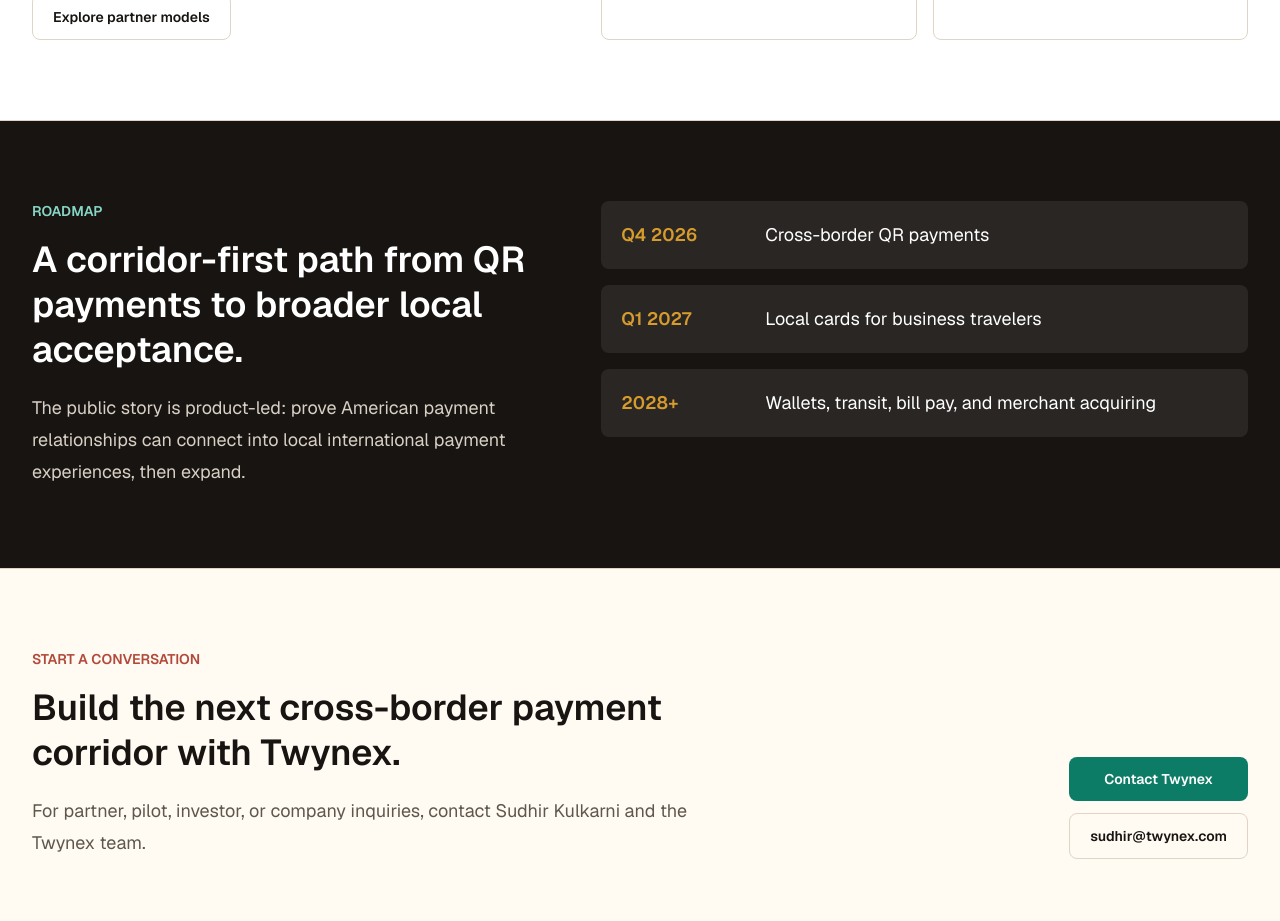
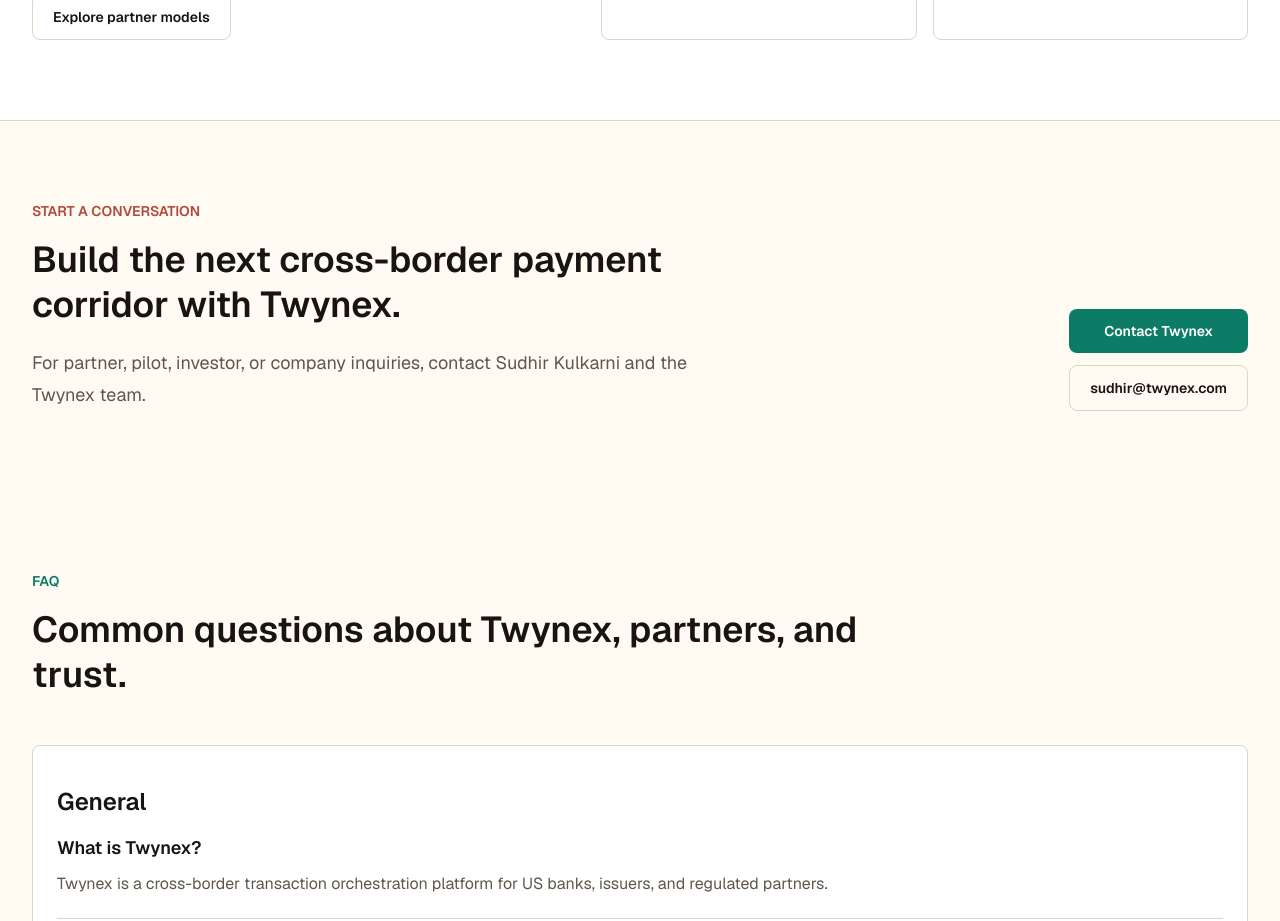
Before and after one commit to dev-tokn/twynex, a Next.js app: page / in a window 1280 px wide. Shown: the part 4420-5341 px from the top of the page. Built offline with nearby package versions, Linux system fonts and the light colour scheme.

Commit message:
Remove roadmap from landing page

```diff
--- a/src/app/page.tsx
+++ b/src/app/page.tsx
@@ -10,7 +10,6 @@
 import { Metric } from "@/components/ui/metric";
 import { CorridorConsole } from "@/components/twynex/corridor-console";
 import { ProcessSteps } from "@/components/twynex/process-steps";
-import { Roadmap } from "@/components/twynex/roadmap";
 import {
   contact,
   faqGroups,
@@ -19,7 +18,6 @@
   metrics,
   partnerTypes,
   problemPoints,
-  roadmap,
   serviceModules,
   trustPoints,
   whatTwynexDoes,
@@ -204,24 +202,6 @@
         </div>
       </Section>
 
-      <Section id="roadmap" tone="dark">
-        <div className="grid gap-10 lg:grid-cols-[0.9fr_1.1fr]">
-          <Reveal>
-            <Eyebrow tone="mint">Roadmap</Eyebrow>
-            <h2 className="mt-4 text-4xl font-semibold leading-tight">
-              A corridor-first path from QR payments to broader local acceptance.
-            </h2>
-            <p className="mt-5 text-lg leading-8 text-panel-muted">
-              The public story is product-led: prove American payment relationships
-              can connect into local international payment experiences, then expand.
-            </p>
-          </Reveal>
-          <Reveal delay={0.1}>
-            <Roadmap items={roadmap} />
-          </Reveal>
-        </div>
-      </Section>
-
       <section id="contact" className="bg-background">
         <div className="mx-auto max-w-7xl px-5 py-16 sm:px-8 lg:py-20">
           <Reveal className="grid gap-10 lg:grid-cols-[1fr_auto] lg:items-end">
--- a/src/lib/site-content.ts
+++ b/src/lib/site-content.ts
@@ -106,12 +106,6 @@
   "Audit trail designed to support AML, OFAC, SAR, and CFT workflows",
   "Encryption at rest and in transit",
   "ISO 20022 and payment-network aligned messaging where appropriate",
-];
-
-export const roadmap = [
-  { date: "Q4 2026", label: "Cross-border QR payments" },
-  { date: "Q1 2027", label: "Local cards for business travelers" },
-  { date: "2028+", label: "Wallets, transit, bill pay, and merchant acquiring" },
 ];
 
 export const partnerOutcomes = [
```
